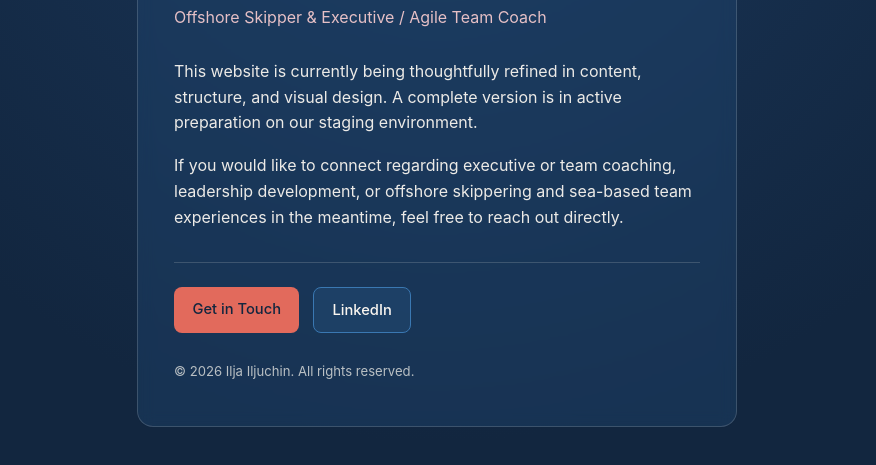
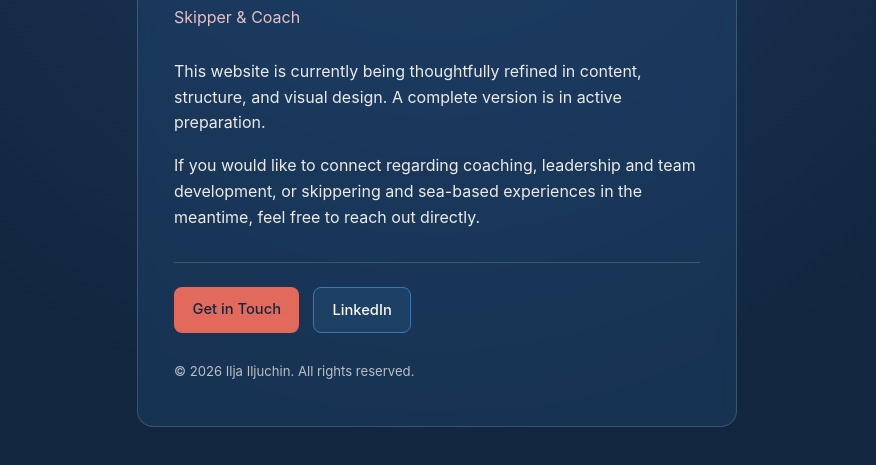
Before and after one commit to IljaIljuchin/ilja-iljuchin-skipper-coach, a plain HTML site: page index.html in a window 1280 px wide. Shown: the part 255-720 px from the top of the page, without its empty margins (203-1079 px from the left). Drawn offline with Linux system fonts and the light colour scheme.

Commit message:
Refining Skipper & Coach

```diff
--- a/index.html
+++ b/index.html
@@ -4,7 +4,7 @@
   <meta charset="UTF-8" />
   <meta name="viewport" content="width=device-width, initial-scale=1.0" />
   <meta name="robots" content="noindex, follow" />
-  <title>Ilja Iljuchin — Skipper &amp; Executive Coach | Refining Soon</title>
+  <title>Ilja Iljuchin — Skipper &amp; Coach | Refining Soon</title>
   <style>
     :root {
       --bg: #12263F;
@@ -137,20 +137,20 @@
     </div>
 
     <h1>Ilja Iljuchin</h1>
-    <div class="role">Offshore Skipper &amp; Executive / Agile Team Coach</div>
+    <div class="role">Skipper &amp; Coach</div>
 
     <p>
       This website is currently being thoughtfully refined in content, structure, and visual design.
-      A complete version is in active preparation on our staging environment.
+      A complete version is in active preparation.
     </p>
 
     <p>
-      If you would like to connect regarding executive or team coaching, leadership development,
-      or offshore skippering and sea-based team experiences in the meantime, feel free to reach out directly.
+      If you would like to connect regarding coaching, leadership and team development,
+      or skippering and sea-based experiences in the meantime, feel free to reach out directly.
     </p>
 
     <div class="actions">
-      <a class="btn primary" href="mailto:support@iljuchin.com">Get in Touch</a>
+      <a class="btn primary" href="mailto:ilja@iljuchin.com">Get in Touch</a>
       <a class="btn secondary" href="https://www.linkedin.com/in/iljuchin/" target="_blank" rel="noopener noreferrer">LinkedIn</a>
     </div>
 
```
